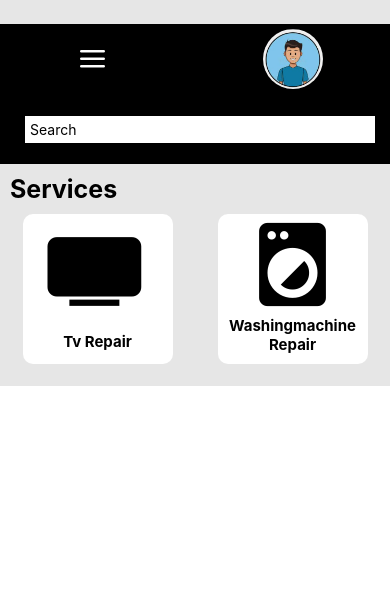
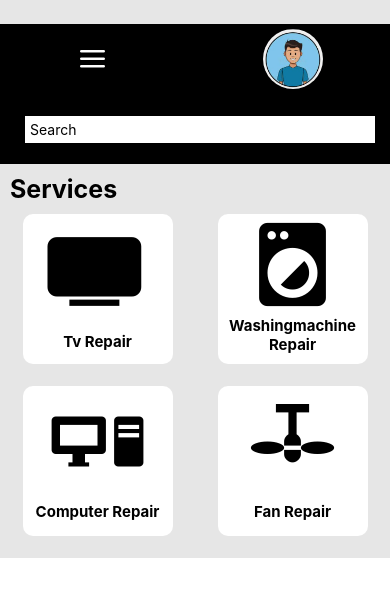
Before and after one commit to Manju1392k/HomeRepair-App, a React Native app: screen / in a window 390 px wide. Shown: the top 596 px of the page. Built offline with nearby package versions, Linux system fonts and the light colour scheme.

Commit message:
HomeRepair

```diff
--- a/App.js
+++ b/App.js
@@ -39,6 +39,22 @@ export default function App() {
               color="black"
             />
             <Text style={styles.miniheading}>Washingmachine Repair</Text>
+          </View>
+          <View style={styles.itemone}>
+            <MaterialCommunityIcons
+              name="desktop-tower-monitor"
+              size={100}
+              color="black"
+            />
+            <Text style={styles.miniheading}>Computer Repair</Text>
+          </View>
+          <View style={styles.itemone}>
+            <MaterialCommunityIcons
+              name="ceiling-fan"
+              size={100}
+              color="black"
+            />
+            <Text style={styles.miniheading}>Fan Repair</Text>
           </View>
         </View>
 
```
